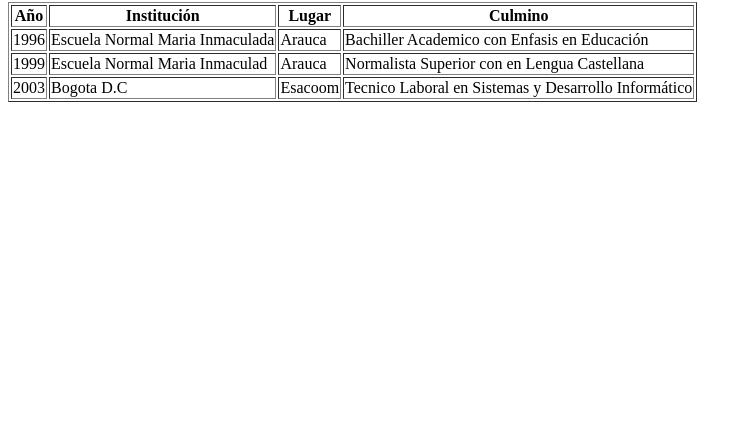
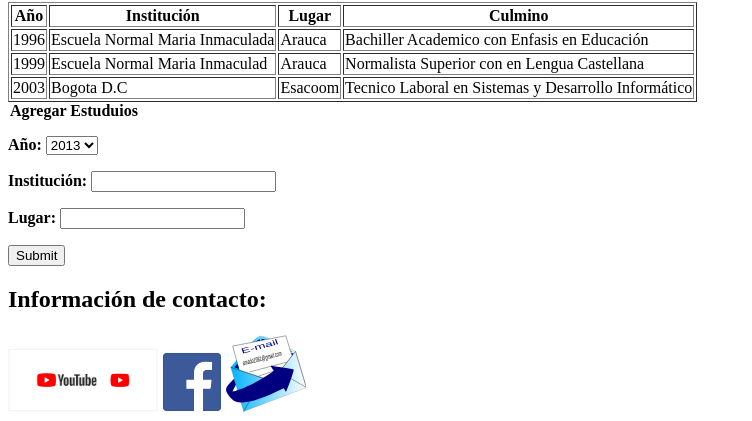
Before and after one commit to marioamado/Evaluacion_final_html-nextu, a plain HTML site: page html/educacion.html in a window 1280 px wide. Shown: the part 656-1077 px from the top of the page, without its empty margins (0-752 px from the left). Before the commit the page ends 800 px from the top, so only its background shows below. Drawn offline with Linux system fonts and the light colour scheme.

Commit message:
agrego formulario y informacion contacto

```diff
--- a/html/educacion.html
+++ b/html/educacion.html
@@ -53,5 +53,35 @@
           <td>Tecnico Laboral en Sistemas y Desarrollo Informático</td>
         </tr>
       </table>
+      <form id="formulario_agregar_estudios" name="añadir_educacion">
+        <legend><strong>Agregar Estuduios</strong></legend>
+        <p id="año">
+          <label for="Año"><strong>Año:</strong></label>
+          <select>
+            <option value="1">2013</option>
+            <option value="2">2014</option>
+            <option value="3">2015</option>
+            <option value="4">2016</option>
+            <option value="5">2017</option>
+            <option value="6">2018</option>
+          </select>
+        </p>
+        <p id="indstitucion"><strong>Institución:</strong>
+          <input type="text" name="Institucion" requierd>
+        </p>
+        <p id="texto largo">
+          <label for="Lugar"><strong>Lugar:</strong></label>
+          <input type="textarea" name="Lugar" value="">
+        </p>
+        <p id="boton_enviar">
+          <input type="submit" name="Enviar">
+        </p>
+      </form>
+      <footer id="datos de contacto">
+        <h2>Información de contacto:</h2>
+        <a href="https://www.youtube.com/channel/UCQDFIl3XKZRMPdzwF0kcLhQ?view_as=subscriber" target="black"><img src="../img/youtube.png" alt="Mi canal" title=" Mi canal" width="150px"></img></a>
+        <a href="https://www.facebook.com/Mario-Amado-1493304037388995/" target="black"><img src="../img/facebook.png" alt="Mi Página" title=" Mi Página" width="60px"></img></a>
+        <a href="mailto:amado1981@gmail.com?" target="black" subject="feeback"><img src="../img/email.svg" alt="Mi correo" title=" amado1981@gmail.com" width="80px"></img> </a>
+      </footer>
   </body>
 </html>
```
